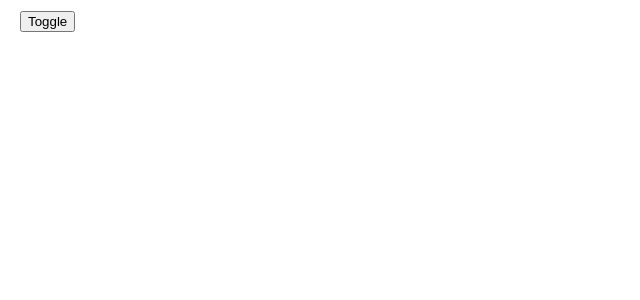
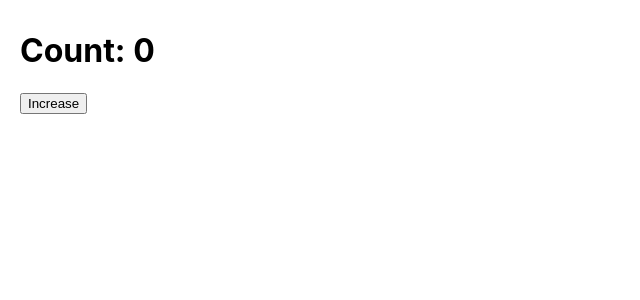
Before and after one commit to nhatnguyen1873/react-hooks, a React (Create React App) app: page / in a window 1280 px wide. Shown: the top 300 px of the page, without its empty margins (0-640 px from the left). Built offline with nearby package versions, Linux system fonts and the light colour scheme.

Commit message:
learn: get to know useCallback hook

```diff
--- a/src/App.js
+++ b/src/App.js
@@ -1,10 +1,10 @@
 import "./App.css";
-import { Memo } from "./hoc";
+import { UseCallback } from "./react-hooks";
 
 function App() {
   return (
     <div className="App">
-      <Memo />
+      <UseCallback />
     </div>
   );
 }
--- a/src/react-hooks/index.js
+++ b/src/react-hooks/index.js
@@ -2,3 +2,4 @@ export { default as UseState } from "./useState/UseState";
 export { default as UseEffect } from "./useEffect/UseEffect";
 export { default as UseLayoutEffect } from "./useLayoutEffect/UseLayoutEffect";
 export { default as UseRef } from "./useRef/UseRef";
+export { default as UseCallback } from "./useCallback/UseCallback";
--- /dev/null
+++ b/src/react-hooks/useCallback/UseCallback.js
@@ -0,0 +1,18 @@
+import { useState, useCallback } from "react";
+import Count from "./components/Count";
+
+export default function UseCallback() {
+  const [count, setCount] = useState(0);
+
+  const handleIncrease = useCallback(
+    () => setCount((prevCount) => prevCount + 1),
+    []
+  );
+
+  return (
+    <>
+      <h1>Count: {count}</h1>
+      <Count onIncrease={handleIncrease} />
+    </>
+  );
+}
--- /dev/null
+++ b/src/react-hooks/useCallback/components/Count.js
@@ -0,0 +1,8 @@
+import { memo } from "react";
+
+function Count({ onIncrease }) {
+  console.log("render Count");
+  return <button onClick={onIncrease}>Increase</button>;
+}
+
+export default memo(Count);
```
